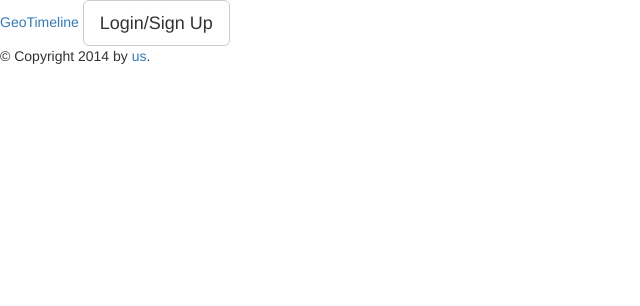
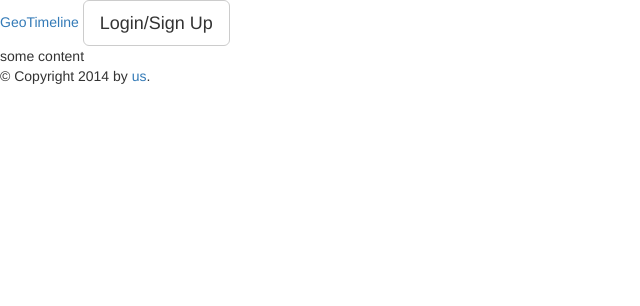
Before and after one commit to sdc50/geotimeline, a Python web app: template GeoTimeline/geotimeline/templates/timemap.html in a window 1280 px wide. Shown: the top 306 px of the page, without its empty margins (0-640 px from the left). Run offline with Jinja, Linux system fonts and the light colour scheme; the template is opened without the code that fills it, so the values that code supplies are empty; some libraries are stand-ins or nearby versions.

Commit message:
adding form

```diff
--- a/GeoTimeline/geotimeline/static/js/timemap.js
+++ b/GeoTimeline/geotimeline/static/js/timemap.js
@@ -144,7 +144,11 @@ function addColorStyle () {
 
 function resize(e){
   var height = $(window).height();
+  var width = $(window).width();
   $('#map').height(height * .8);
+  $('#map').width(width);
+  $('#map-form').width(width + 500);
+  $('#content').width(width);
   timeline.checkResize();
 }
 
--- a/GeoTimeline/geotimeline/templates/timemap.html
+++ b/GeoTimeline/geotimeline/templates/timemap.html
@@ -11,9 +11,17 @@
 {% endblock %}
 
 {% block content %}
-  <div id='map'></div>
+  <div id='map-form'>
+    <div id='map'></div>
+    <div id='new-event-form'>
+        <!--write submit for for new events here-->
+        some content
+    </div>
+  </div>
   <div id='timeline-container'></div>
-  <!--write submit for for new events here-->
+
+
+
   <div class="modal fade event-post-modal" tabindex="-1" role="dialog" aria-labelledby="myLargeModalLabel" aria-hidden="true">
     <div class="modal-dialog modal-lg">
       <div class="modal-content">
```
Also changed, not shown: GeoTimeline/geotimeline/static/css/timemap.css (+26 -0 lines).
